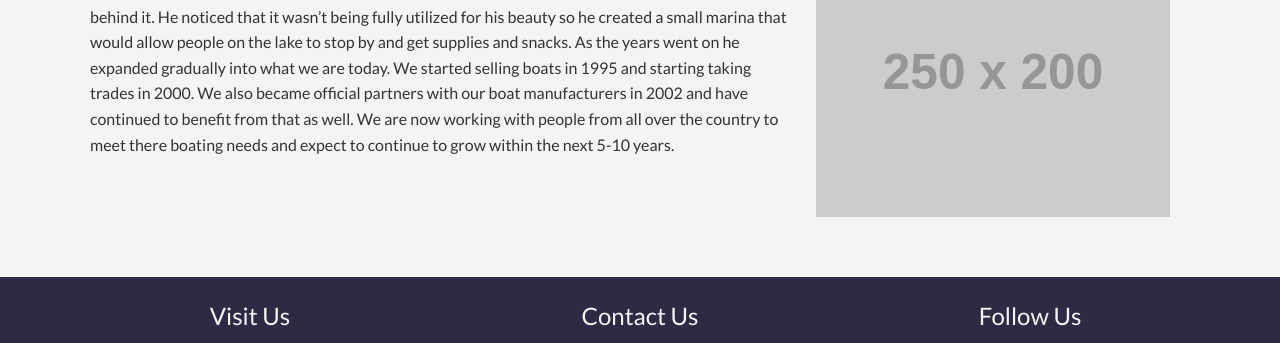
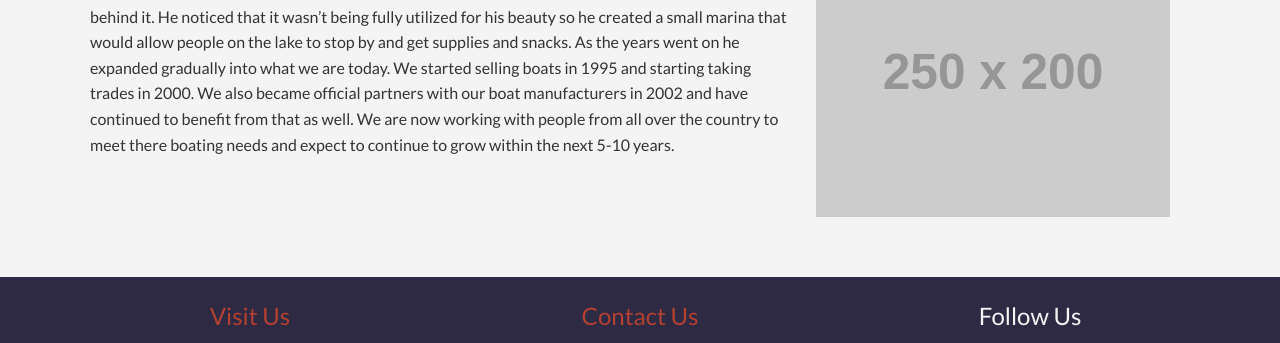
Before and after one commit to MichaelSavoia/tiy_agency_week_project, a website: page about.html in a window 1280 px wide. Shown: the part 599-942 px from the top of the page. Drawn offline with nearby package versions, Linux system fonts and the light colour scheme; placeholder pictures from the web are drawn by us.

Commit message:
fixed titles on footer on all pages

```diff
--- a/about.html
+++ b/about.html
@@ -89,13 +89,13 @@
 	<div class="container">
 	    <div class="row">
 	        <div class="col-md-4">
-	            <h3>Visit Us</h3>
+	            <h3><a href="contact.html">Visit Us</a></h3>
 	            <p>212 East 8th Street</br>Cincinnati, OH 45251</p>
 	            <p>Open 7 Days A Week!</p>
 	            <p>9am - 8pm</p>
 	        </div>
 	        <div class="col-md-4">
-	            <h3>Contact Us</h3>
+	            <h3><a href="contact.html">Contact Us</a></h3>
 	            <p><i class="fa fa-envelope-o" aria-hidden="true"></i> jake@queencitymarina</p>
 	            <p><i class="fa fa-phone" aria-hidden="true"></i> <a href="tel:1-800-555-5555">1-800-555-5555</a></p>
 	        </div>
```
Also changed, not shown: admin.html (+2 -2 lines), blog.html (+2 -2 lines), boats.html (+2 -2 lines), contact.html (+2 -2 lines).
